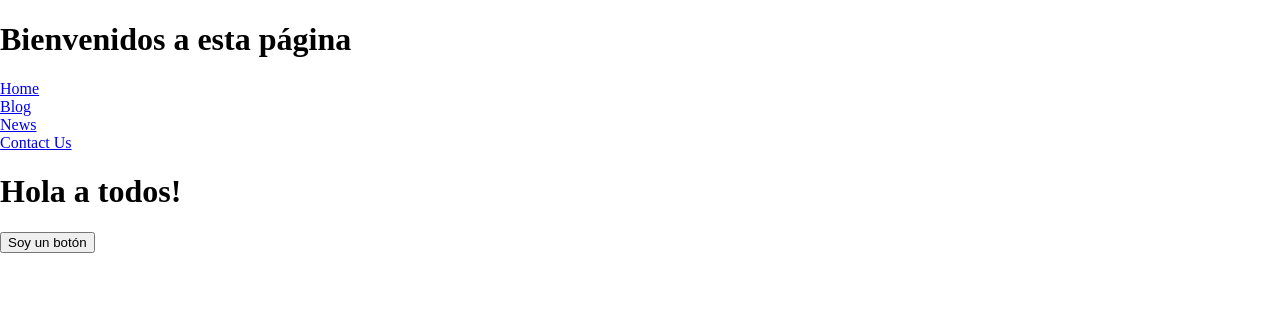
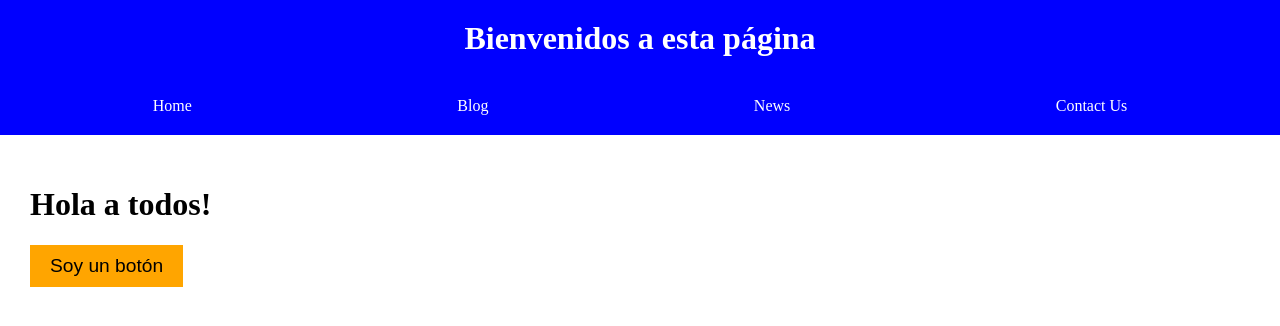
Before and after one commit to Amaza-ing/OW-React-Basics-Course, a React (Vite) app: page / in a window 1280 px wide. Shown: the top 326 px of the page. Built offline with nearby package versions, Linux system fonts and the light colour scheme.

Commit message:
03-components-css

```diff
--- a/src/App.css
+++ b/src/App.css
@@ -0,0 +1,3 @@
+.main-content {
+  padding: 30px;
+}
--- a/src/App.jsx
+++ b/src/App.jsx
@@ -6,10 +6,10 @@ function App() {
   return (
     <>
       <HeaderComponent></HeaderComponent>
-      <div>
+      <main className="main-content">
         <h1>Hola a todos!</h1>
         <ButtonComponent></ButtonComponent>
-      </div>
+      </main>
     </>
   );
 }
--- /dev/null
+++ b/src/components/ButtonComponent.css
@@ -0,0 +1,13 @@
+.btn {
+  padding: 10px 20px;
+  border: none;
+  background-color: orange;
+  font-size: 1.2rem;
+}
+.btn:hover {
+  background-color: darkorange;
+  cursor: pointer;
+}
+.btn:active {
+  background-color: 	#FFD580;
+}
--- a/src/components/ButtonComponent.jsx
+++ b/src/components/ButtonComponent.jsx
@@ -1,7 +1,7 @@
+import "./ButtonComponent.css";
+
 function ButtonComponent() {
-  return (
-    <button>Soy un botón</button>
-  )
+  return <button className="btn">Soy un botón</button>;
 }
 
 export default ButtonComponent;
--- /dev/null
+++ b/src/components/HeaderComponent.css
@@ -0,0 +1,21 @@
+.header {
+  background-color: blue;
+  color: white;
+
+  .title {
+    margin: 0;
+    padding: 20px;
+    text-align: center;
+  }
+
+  .header-list {
+    padding: 20px;
+    display: flex;
+    justify-content: space-around;
+
+    .link {
+      color: white;
+      text-decoration: none;
+    }
+  }
+}
--- a/src/components/HeaderComponent.jsx
+++ b/src/components/HeaderComponent.jsx
@@ -1,20 +1,30 @@
+import "./HeaderComponent.css";
+
 function HeaderComponent() {
   return (
-    <header>
-      <h1>Bienvenidos a esta página</h1>
+    <header className="header">
+      <h1 className="title">Bienvenidos a esta página</h1>
       <nav>
-        <ul>
+        <ul className="header-list">
           <li>
-            <a href="#">Home</a>
+            <a href="#" className="link">
+              Home
+            </a>
           </li>
           <li>
-            <a href="#">Blog</a>
+            <a href="#" className="link">
+              Blog
+            </a>
           </li>
           <li>
-            <a href="#">News</a>
+            <a href="#" className="link">
+              News
+            </a>
           </li>
           <li>
-            <a href="#">Contact Us</a>
+            <a href="#" className="link">
+              Contact Us
+            </a>
           </li>
         </ul>
       </nav>
--- a/src/index.css
+++ b/src/index.css
@@ -1,3 +1,7 @@
+* {
+  box-sizing: border-box;
+}
+
 body {
   margin: 0;
 }
```
